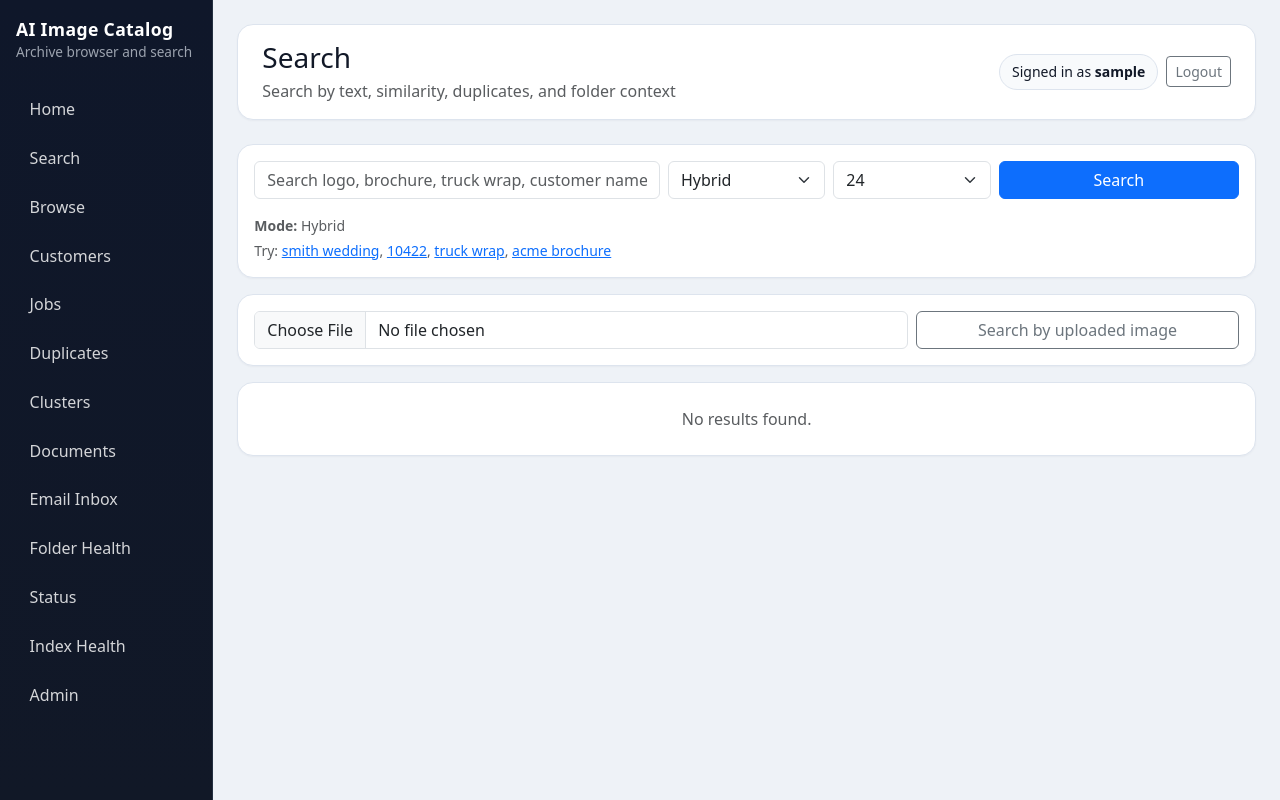
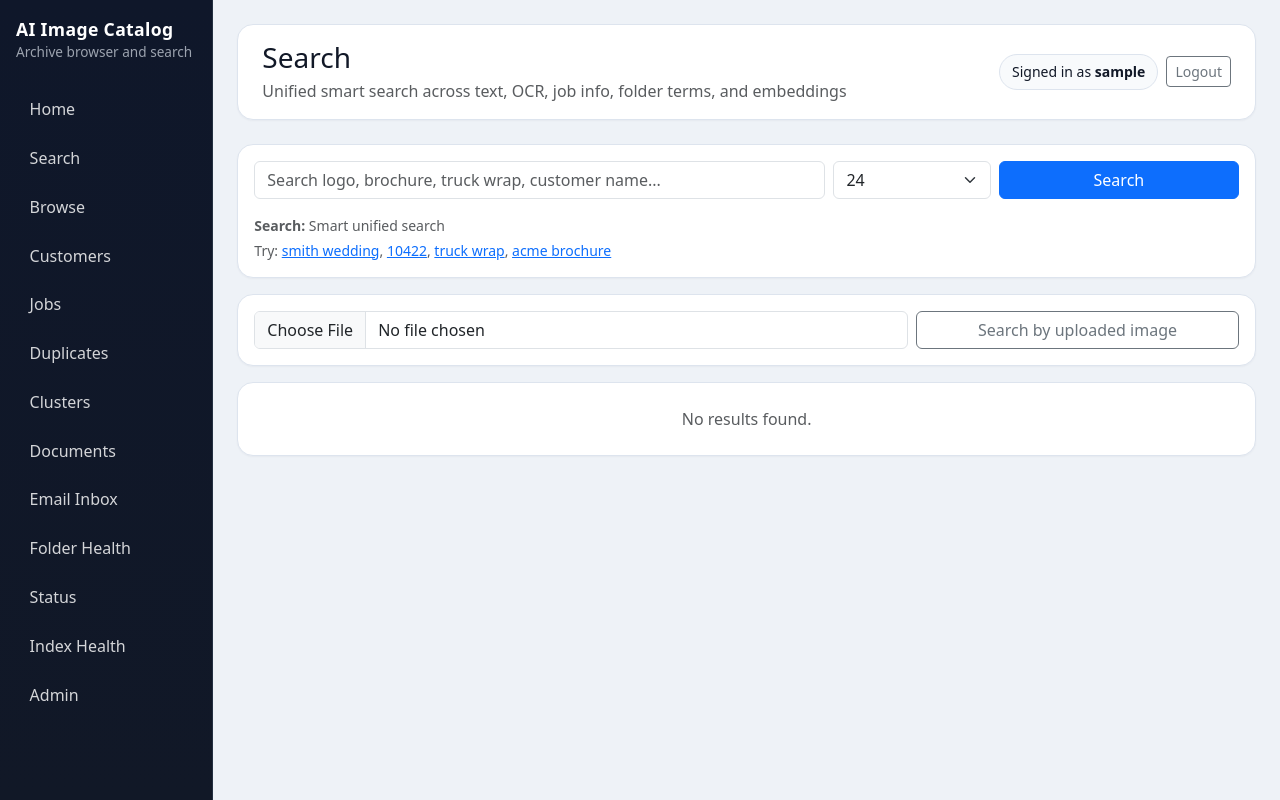
Before and after one commit to hammsbeerman/ai-imaging, a Django app: page /ui/search/ in a window 1280 px wide. Run offline with Django 5.2, Linux system fonts and the light colour scheme; the visitor is signed in with stand-in values (Sample User, id 1); data comes from the database, SQL or seed files in the repository; data that the repository does not hold is empty; parts of the project's set-up code (start-up, migrations or seed data) failed here and were passed over; some libraries are stand-ins or nearby versions.

Commit message:
fixed search issues and queue issues

```diff
--- a/indexer/services/image_service.py
+++ b/indexer/services/image_service.py
@@ -17,6 +17,11 @@ def build_image_summary(img, score=None):
         "embedding_status": getattr(img, "embedding_status", ""),
         "customer_name": getattr(img, "customer_name", "") or "",
         "job_type": getattr(img, "job_type", "") or "",
+        "folder_tokens": getattr(img, "folder_tokens", "") or "",
+        "probable_job_number": getattr(img, "probable_job_number", "") or "",
+        "extracted_text": getattr(img, "extracted_text", "") or "",
+        "root_id": getattr(img, "root_id", None),
+        "relative_dir": getattr(img, "relative_dir", "") or "",
     }
 
 
--- a/indexer/ui_views.py
+++ b/indexer/ui_views.py
@@ -71,6 +71,11 @@ from indexer.services.preview_health import (
     get_preview_drift,
     get_preview_drift_count,
 )
+from indexer.services.search_service import (
+    hybrid_search_for_user,
+    duplicates_for_user,
+    cluster_for_user,
+)
 from indexer.models_documents import Document
 
 from .ops_actions import collect_ops_status
@@ -623,10 +628,11 @@ def ui_search(request):
 
     q = (request.GET.get("q") or "").strip()
     limit = int(request.GET.get("limit") or 50)
-    mode = (request.GET.get("mode") or "hybrid").strip().lower()
+    limit = max(1, min(limit, 200))
 
     results = []
     source_img = None
+    mode = "search"
 
     folder_id = request.GET.get("folder_id")
     search_folder = None
@@ -641,84 +647,66 @@ def ui_search(request):
     def folder_scope_prefix(folder: Folder) -> str:
         return (folder.rel_path or "").strip("/")
 
-    def apply_folder_scope_qs(qs, folder: Folder | None):
-        if not folder:
-            return qs
-
-        prefix = folder_scope_prefix(folder)
-        qs = qs.filter(root_id=folder.root_id)
-
-        if not prefix:
-            return qs
-
-        return qs.filter(
-            Q(relative_dir=prefix) |
-            Q(relative_dir__startswith=prefix + "/")
-        )
-
-    def image_in_folder_scope(img: Image, folder: Folder | None) -> bool:
+    def image_in_folder_scope(img, folder: Folder | None) -> bool:
         if not folder:
             return True
 
-        if img.root_id != folder.root_id:
+        img_root_id = getattr(img, "root_id", None)
+        if img_root_id is None and isinstance(img, dict):
+            img_root_id = img.get("root_id")
+
+        if img_root_id != folder.root_id:
             return False
 
         prefix = folder_scope_prefix(folder)
-        rel_dir = (img.relative_dir or "").strip("/")
-
         if not prefix:
             return True
 
-        return rel_dir == prefix or rel_dir.startswith(prefix + "/")
+        rel_dir = ""
+        if isinstance(img, dict):
+            rel_dir = (img.get("relative_dir") or "").strip("/")
+            path = (img.get("path") or "").strip("/")
+        else:
+            rel_dir = (getattr(img, "relative_dir", "") or "").strip("/")
+            path = (getattr(img, "path", "") or "").strip("/")
+
+        if rel_dir:
+            return rel_dir == prefix or rel_dir.startswith(prefix + "/")
+
+        return f"/{prefix.lower()}/" in f"/{path.lower()}/"
 
     def filter_images_to_folder_scope(images, folder: Folder | None):
         if not folder:
             return images
         return [img for img in images if image_in_folder_scope(img, folder)]
 
-    def hydrate_hits(hits, exclude_id=None):
+    if request.method == "POST" and request.FILES.get("image"):
+        mode = "similar"
+        vector = embed_uploaded_image(request.FILES["image"])
+        hits = qdrant_search(vector, limit=limit)
+
         point_ids = [str(h.get("point_id")) for h in hits if h.get("point_id")]
-
         qs = Image.objects.select_related("root").filter(id__in=point_ids)
+
         if not request.user.is_superuser and allowed:
             qs = qs.filter(root_id__in=allowed)
 
         img_map = {str(i.id): i for i in qs}
 
         hydrated = []
-        for h in hits:
-            iid = str(h.get("point_id"))
-            if not iid:
-                continue
-            if exclude_id and iid == str(exclude_id):
-                continue
-
+        for hit in hits:
+            iid = str(hit.get("point_id"))
             img = img_map.get(iid)
             if not img:
                 continue
-
-            img.score = h.get("score")
+            img.score = hit.get("score")
             hydrated.append(img)
 
-        return filter_images_to_folder_scope(hydrated, search_folder)
-
-    if request.method == "POST" and request.FILES.get("image"):
-        mode = "similar"
-        limit = int(request.POST.get("limit") or limit)
-
-        vec = embed_uploaded_image(request.FILES["image"])
-        hits = qdrant_search(vec, limit=limit)
-        results = hydrate_hits(hits)
-
-    elif q and mode == "semantic":
-        hits = search_text(q, limit=limit, folder=search_folder)
-        results = hydrate_hits(hits)
-
-    elif q and mode == "hybrid":
-        hits = hybrid_search(q, limit=limit, folder=search_folder)
-        results = hydrate_hits(hits)
-
-    elif mode == "similar_existing":
+        results = filter_images_to_folder_scope(hydrated, search_folder)
+
+    elif request.GET.get("mode") == "similar_existing":
+        mode = "similar_existing"
+
         source = get_object_or_404(
             Image.objects.select_related("root"),
             id=request.GET.get("id"),
@@ -728,12 +716,12 @@ def ui_search(request):
         if not request.user.is_superuser and allowed and source.root_id not in allowed:
             raise Http404("Not found")
 
-        vector = qdrant_get_vector(str(source.id))
-        if vector:
-            hits = qdrant_search(vector, limit=limit)
-            results = hydrate_hits(hits, exclude_id=source.id)
-
-    elif mode == "duplicates":
+        results = cluster_for_user(request.user, source.id, limit=limit)
+        results = filter_images_to_folder_scope(results, search_folder)
+
+    elif request.GET.get("mode") == "duplicates":
+        mode = "duplicates"
+
         source = get_object_or_404(
             Image.objects.select_related("root"),
             id=request.GET.get("id"),
@@ -743,10 +731,12 @@ def ui_search(request):
         if not request.user.is_superuser and allowed and source.root_id not in allowed:
             raise Http404("Not found")
 
-        hits = find_near_duplicates(str(source.id), limit=limit)
-        results = hydrate_hits(hits)
-
-    elif mode == "cluster":
+        results = duplicates_for_user(request.user, source.id, limit=limit)
+        results = filter_images_to_folder_scope(results, search_folder)
+
+    elif request.GET.get("mode") == "cluster":
+        mode = "cluster"
+
         source = get_object_or_404(
             Image.objects.select_related("root"),
             id=request.GET.get("id"),
@@ -756,36 +746,13 @@ def ui_search(request):
         if not request.user.is_superuser and allowed and source.root_id not in allowed:
             raise Http404("Not found")
 
-        hits = get_visual_cluster(str(source.id), limit=limit)
-        results = hydrate_hits(hits)
-
-    elif mode == "folder":
-        path = (request.GET.get("path") or "").strip()
-        hits = search_by_folder(path, limit=limit, folder=search_folder)
-        results = hydrate_hits(hits)
-
-    elif q and mode == "db":
-        qs = Image.objects.select_related("root")
-
-        if not request.user.is_superuser and allowed:
-            qs = qs.filter(root_id__in=allowed)
-
-        qs = apply_folder_scope_qs(qs, search_folder)
-
-        qs = qs.filter(
-            Q(filename__icontains=q)
-            | Q(path__icontains=q)
-            | Q(text__icontains=q)
-            | Q(extracted_text__icontains=q)
-            | Q(folder_tokens__icontains=q)
-            | Q(customer_name__icontains=q)
-            | Q(job_type__icontains=q)
-            | Q(probable_job_number__icontains=q)
-        )
-
-        results = list(qs.order_by("-created")[:limit])
-
-    results = apply_match_reasons(results, q, mode)
+        results = cluster_for_user(request.user, source.id, limit=limit)
+        results = filter_images_to_folder_scope(results, search_folder)
+
+    elif q:
+        results = hybrid_search_for_user(request.user, q=q, limit=limit)
+        results = filter_images_to_folder_scope(results, search_folder)
+        results = apply_match_reasons(results, q, "hybrid")
 
     ctx = {
         "q": q,
@@ -801,7 +768,6 @@ def ui_search(request):
         return render(request, "indexer/partials/search_results.html", ctx)
 
     return render(request, "indexer/ui_search.html", ctx)
-
 
 @login_required
 def ui_item(request, image_id):
--- a/templates/indexer/ui_search.html
+++ b/templates/indexer/ui_search.html
@@ -2,7 +2,7 @@
 
 {% block title %}Search · AI Image Catalog{% endblock %}
 {% block page_title %}Search{% endblock %}
-{% block page_meta %}Search by text, similarity, duplicates, and folder context{% endblock %}
+{% block page_meta %}Unified smart search across text, OCR, job info, folder terms, and embeddings{% endblock %}
 
 {% block content %}
 
@@ -16,8 +16,7 @@
     hx-select="#search-results"
     hx-push-url="true"
   >
-
-    <div class="col-12 col-lg-5">
+    <div class="col-12 col-lg-7">
       <input
         type="text"
         name="q"
@@ -28,15 +27,6 @@
     </div>
 
     <div class="col-6 col-lg-2">
-      <select name="mode" class="form-select">
-        <option value="hybrid" {% if mode == "hybrid" or not mode %}selected{% endif %}>Hybrid</option>
-        <option value="semantic" {% if mode == "semantic" %}selected{% endif %}>Semantic</option>
-        <option value="db" {% if mode == "db" %}selected{% endif %}>Database</option>
-        <option value="folder" {% if mode == "folder" %}selected{% endif %}>Folder</option>
-      </select>
-    </div>
-
-    <div class="col-6 col-lg-2">
       <select name="limit" class="form-select">
         <option value="24" {% if limit == 24 %}selected{% endif %}>24</option>
         <option value="48" {% if limit == 48 %}selected{% endif %}>48</option>
@@ -44,19 +34,19 @@
       </select>
     </div>
 
-    <div class="col-12 col-lg-3 d-grid">
+    <div class="col-6 col-lg-3 d-grid">
       <button type="submit" class="btn btn-primary">
         Search
       </button>
     </div>
+
     {% if search_folder %}
       <input type="hidden" name="folder_id" value="{{ search_folder.id }}">
     {% endif %}
-
   </form>
 
   {% if search_folder %}
-  <div class="page-card p-3 mb-3">
+  <div class="page-card p-3 mb-3 mt-3">
     <div class="d-flex justify-content-between align-items-center flex-wrap gap-2">
       <div>
         <div class="small text-muted">Scoped to folder subtree</div>
@@ -66,31 +56,16 @@
         <a href="/ui/browse/folder/{{ search_folder.id }}/" class="btn btn-sm btn-outline-secondary">
           Back to folder
         </a>
-        <a href="/ui/search/?mode={{ mode }}&q={{ q|urlencode }}" class="btn btn-sm btn-outline-secondary">
+        <a href="/ui/search/?q={{ q|urlencode }}" class="btn btn-sm btn-outline-secondary">
           Clear folder scope
         </a>
       </div>
     </div>
   </div>
-{% endif %}
+  {% endif %}
 
   <div class="small text-muted mt-3">
-
-    <div>
-      <strong>Mode:</strong>
-      {% if mode == "hybrid" or not mode %}
-        Hybrid
-      {% elif mode == "semantic" %}
-        Semantic
-      {% elif mode == "db" %}
-        Database
-      {% elif mode == "folder" %}
-        Folder
-      {% else %}
-        {{ mode }}
-      {% endif %}
-    </div>
-
+    <div><strong>Search:</strong> Smart unified search</div>
     <div class="mt-1">
       Try:
       <a href="/ui/search/?q=smith+wedding">smith wedding</a>,
@@ -98,11 +73,8 @@
       <a href="/ui/search/?q=truck+wrap">truck wrap</a>,
       <a href="/ui/search/?q=acme+brochure">acme brochure</a>
     </div>
-
   </div>
-
 </div>
-
 
 <div class="page-card p-3 mb-3">
   <form action="/ui/search/" method="post" enctype="multipart/form-data" class="row g-2">
@@ -122,10 +94,8 @@
         Search by uploaded image
       </button>
     </div>
-
   </form>
 </div>
-
 
 <div id="search-results">
   {% include "indexer/partials/search_results.html" %}
```
Also changed, not shown: templates/indexer/ops_controls.html (added, +163 -0 lines), templates/indexer/partials/ops_controls.html (+20 -0 lines), templates/indexer/ui_home.html (+9 -0 lines), 1 other file.
